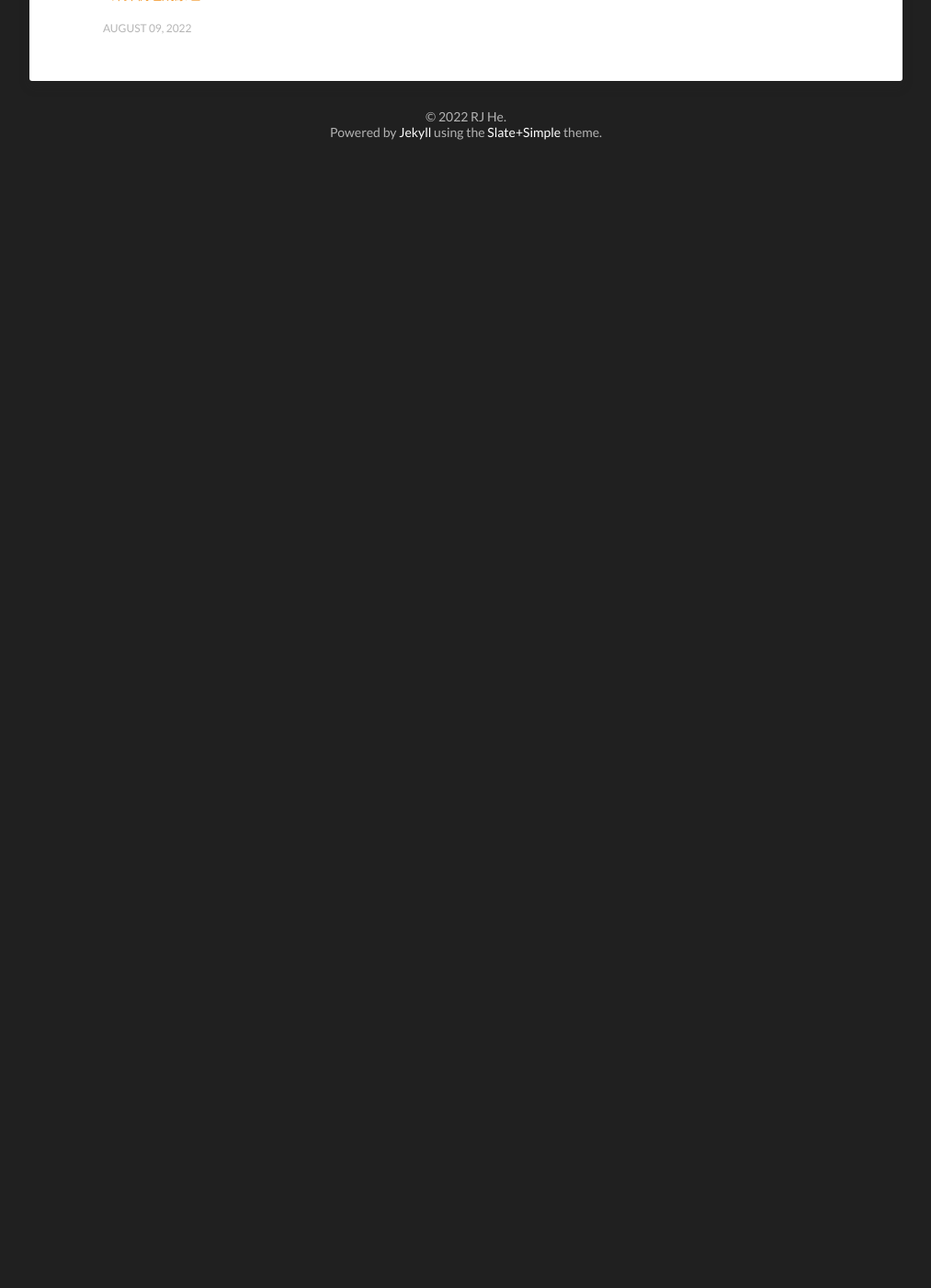
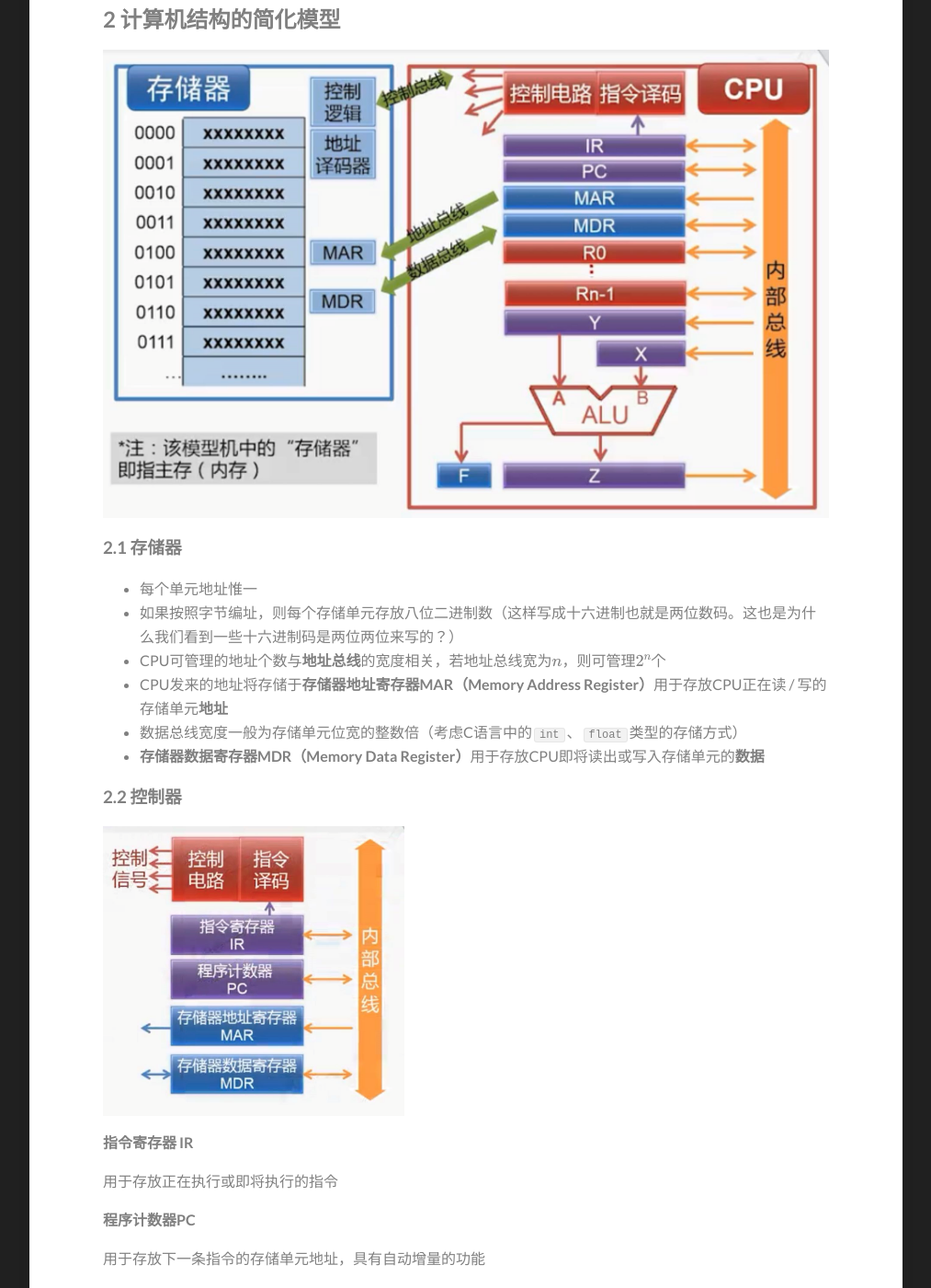
Before and after one commit to hrjtju/hrjtju.github.io, a Jekyll site: the page built from _posts/2022-08-09-1冯诺依曼结构.md, in a window 1280 px wide and 1400 px high, scrolled down 2048 px. Shown: the whole window at 92% size, without its empty margins (133-1146 px from the left). Built offline with Jekyll 4.4.1, drawn with Linux system fonts in a browser that asks for light colours; formulas are drawn with MathJax 3; before the commit the page ends 2228 px from its top, so only the background shows below that; some of the changed text lies outside the part shown.

Commit message:
祭祖更新

```diff
--- a/_posts/2022-08-09-1冯诺依曼结构.md
+++ b/_posts/2022-08-09-1冯诺依曼结构.md
@@ -2,6 +2,7 @@
 layout: post
 categories: posts
 title: 01 冯诺依曼结构
+subtitle: 参照Coursera 北京大学《计算机组成》课程记录
 featured-image: /images/2016-11-19/abstract-4.jpg
 tags: [计算机组成原理]
 date-string: AUGUST 09, 2022
@@ -61,3 +62,64 @@ date-string: AUGUST 09, 2022
 2. 译码（Decode）
 3. 执行（Execute）
 4. 回写（Write-Back）
+
+
+
+## 2 计算机结构的简化模型
+
+
+
+<img src="/images/2022-08-09/image-20220809113447566.png" alt="image-20220809113447566" style="zoom:50%;" />
+
+
+
+### 2.1 存储器
+
+
+
+* 每个单元地址惟一
+* 如果按照字节编址，则每个存储单元存放八位二进制数（这样写成十六进制也就是两位数码。这也是为什么我们看到一些十六进制码是两位两位来写的？）
+* CPU可管理的地址个数与**地址总线**的宽度相关，若地址总线宽为$$n$$，则可管理$$2^n$$个
+* CPU发来的地址将存储于**存储器地址寄存器MAR（Memory Address Register）**用于存放CPU正在读 / 写的存储单元**地址**
+* 数据总线宽度一般为存储单元位宽的整数倍（考虑C语言中的`int`、`float`类型的存储方式）
+* **存储器数据寄存器MDR（Memory Data Register）**用于存放CPU即将读出或写入存储单元的**数据**
+
+
+
+### 2.2 控制器
+
+
+
+<img src="/images/2022-08-09/image-20220809114920365.png" alt="image-20220809114920365" style="zoom:33%;" />
+
+
+
+**指令寄存器 IR**
+
+用于存放正在执行或即将执行的指令
+
+**程序计数器PC**
+
+用于存放下一条指令的存储单元地址，具有自动增量的功能
+
+**MAR**
+
+用于存放存储单元地址
+
+**MDR**
+
+用于存放存储单元中将要读 / 写的数据
+
+**指令译码部件**
+
+对IR中的指令进行**译码**，以确定IR中存放的是哪一条指令
+
+**控制电路**
+
+产生控制信号，在时序脉冲的同步下控制CPU中各部件的动作
+
+
+
+### 2.3 运算器
+
+进行算术运算和逻辑运算
```
Also changed, not shown: images/2022-08-09/image-20220809113447566.png (added), images/2022-08-09/image-20220809114920365.png (added).
